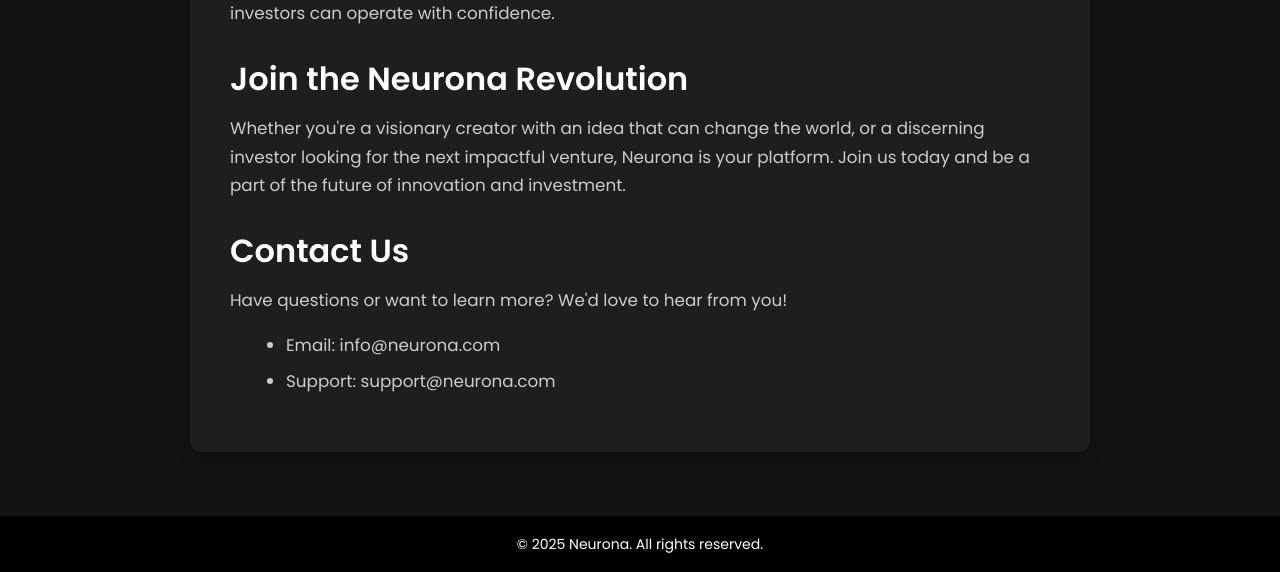
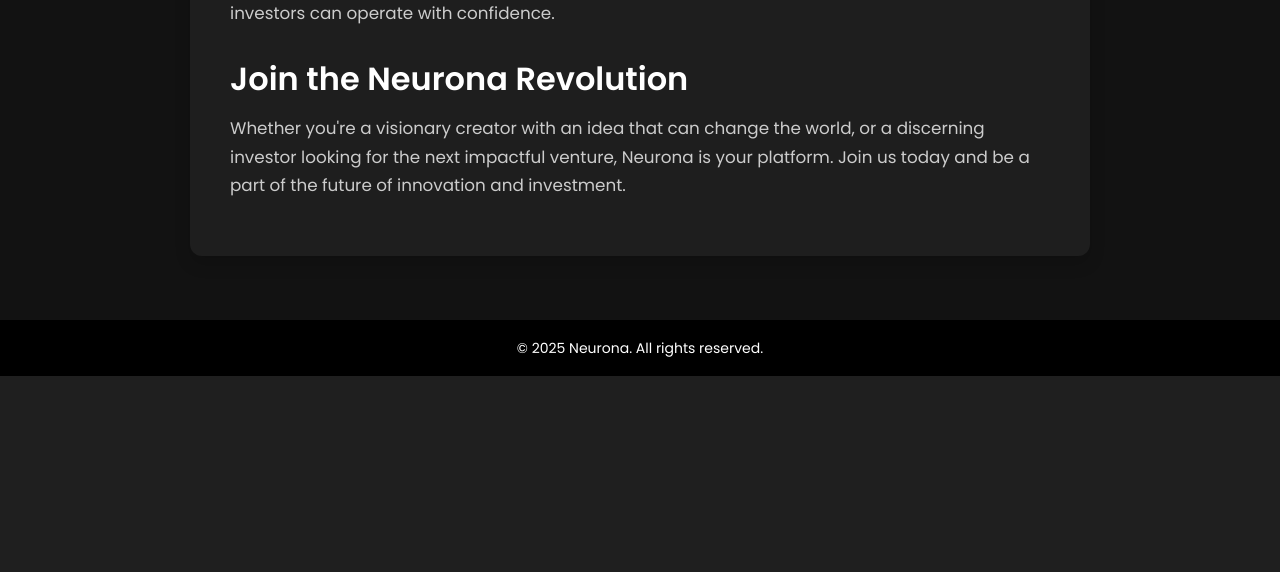
Before and after one commit to abdullahtawsif220/NEURONA, a Flask app: page /about_us in a window 1280 px wide. Shown: the part 1103-1675 px from the top of the page. After the commit the page ends 1479 px from the top, so only its background shows below. Run offline with Flask 3, Linux system fonts and the light colour scheme.

Commit message:
Update about_us.html

```diff
--- a/templates/about_us.html
+++ b/templates/about_us.html
@@ -100,12 +100,6 @@
     <h2>Join the Neurona Revolution</h2>
     <p>Whether you're a visionary creator with an idea that can change the world, or a discerning investor looking for the next impactful venture, Neurona is your platform. Join us today and be a part of the future of innovation and investment.</p>
 
-    <h2>Contact Us</h2>
-    <p>Have questions or want to learn more? We'd love to hear from you!</p>
-    <ul>
-      <li>Email: info@neurona.com</li>
-      <li>Support: support@neurona.com</li>
-    </ul>
   </div>
 
   <footer class="bg-black text-center text-white py-3 mt-auto">
```
